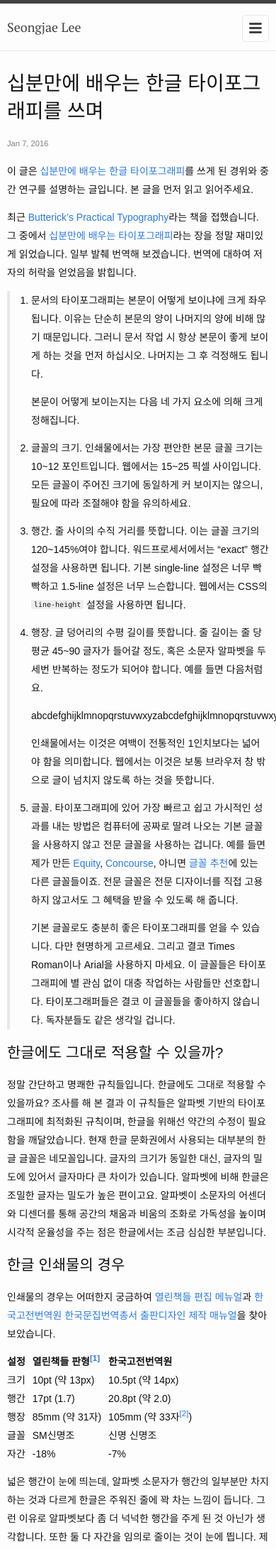
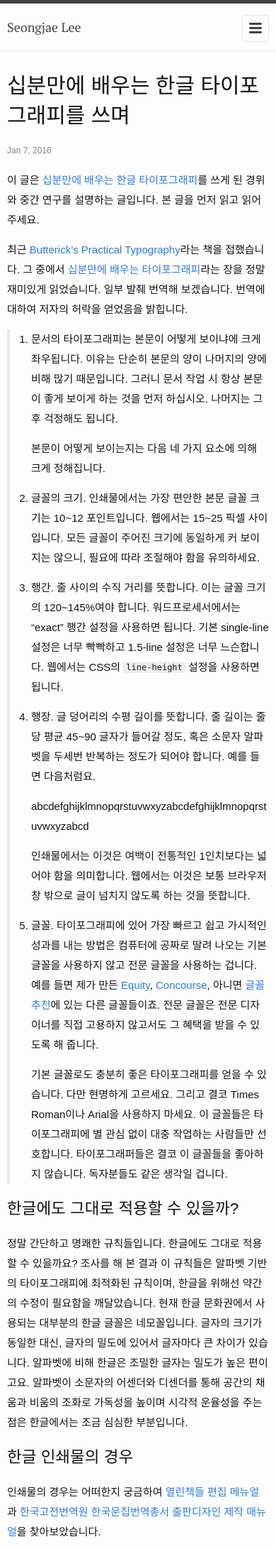
Before and after one commit to seongjaelee/seongjaelee.github.io, a Jekyll site: the page built from _posts/2016-01-07-writing-hangul-typography-in-ten-minutes.md, in a window 390 px wide. Shown: the top 2182 px of the page at 71% size. Built offline with Jekyll 4.4.1, drawn with Linux system fonts in a browser that asks for light colours; nearby versions of some CDN libraries.

Commit message:
Refine mobile styles

```diff
--- a/_sass/_base.scss
+++ b/_sass/_base.scss
@@ -8,6 +8,7 @@ table, th, td {
     margin: 0;
     padding: 0;
     box-sizing: border-box;
+    word-wrap: break-word;
 }
 
 sub, sup {
--- a/css/main.scss
+++ b/css/main.scss
@@ -14,12 +14,12 @@ $mono-font-size:   12px;
 $base-font-size:   15px;
 $base-font-size-en: 16px;
 $base-font-size-ko: 15px;
-$base-font-sizes: ('en': ('desktop': 17px, 'palm': 13px), 'ko': ('desktop': 15px, 'palm': 14px));
-$spacing-units: ('en': ('desktop': 24px, 'palm': 18px), 'ko': ('desktop': 28px, 'palm': 26px));
-$spacing-units-half: ('en': ('desktop': 24px/2, 'palm': 18px/2), 'ko': ('desktop': 28px/2, 'palm': 26px/2));
-$spacing-units-three-half: ('en': ('desktop': 24px*1.5, 'palm': 18px*1.5), 'ko': ('desktop': 28px*1.5, 'palm': 26px*1.5));
-$mono-font-sizes: ('en': ('desktop': 12px, 'palm': 10px), 'ko': ('desktop': 12px, 'palm': 10px));
-$mono-line-heights: ('en': ('desktop': 16px, 'palm': 18px), 'ko': ('desktop': 21px, 'palm': 13px));
+$base-font-sizes: ('en': 17px, 'ko': 15px);
+$spacing-units: ('en': 24px, 'ko': 28px);
+$spacing-units-half: ('en': 12px, 'ko': 14px);
+$spacing-units-three-half: ('en': 36px, 'ko': 42px);
+$mono-font-sizes: ('en': 12px, 'ko': 12px);
+$mono-line-heights: ('en': 18px, 'ko': 21px);
 
 $small-font-size:  0.8em;
 $h4-font-size:     1em;
@@ -59,12 +59,9 @@ $on-laptop:        600px;
 }
 
 @mixin responsive($property, $values) {
-    @each $lang, $lang-values in $values {
+    @each $lang, $px in $values {
         &:lang(#{$lang}) {
-            #{$property}: #{map-get($lang-values, desktop)};
-            @media screen and (max-width: 600px) {
-                #{$property}: #{map-get($lang-values, palm)};
-            }
+            #{$property}: $px;
         }
     }
 }
```
Also changed, not shown: _sass/_layout.scss (+1 -1 lines).
